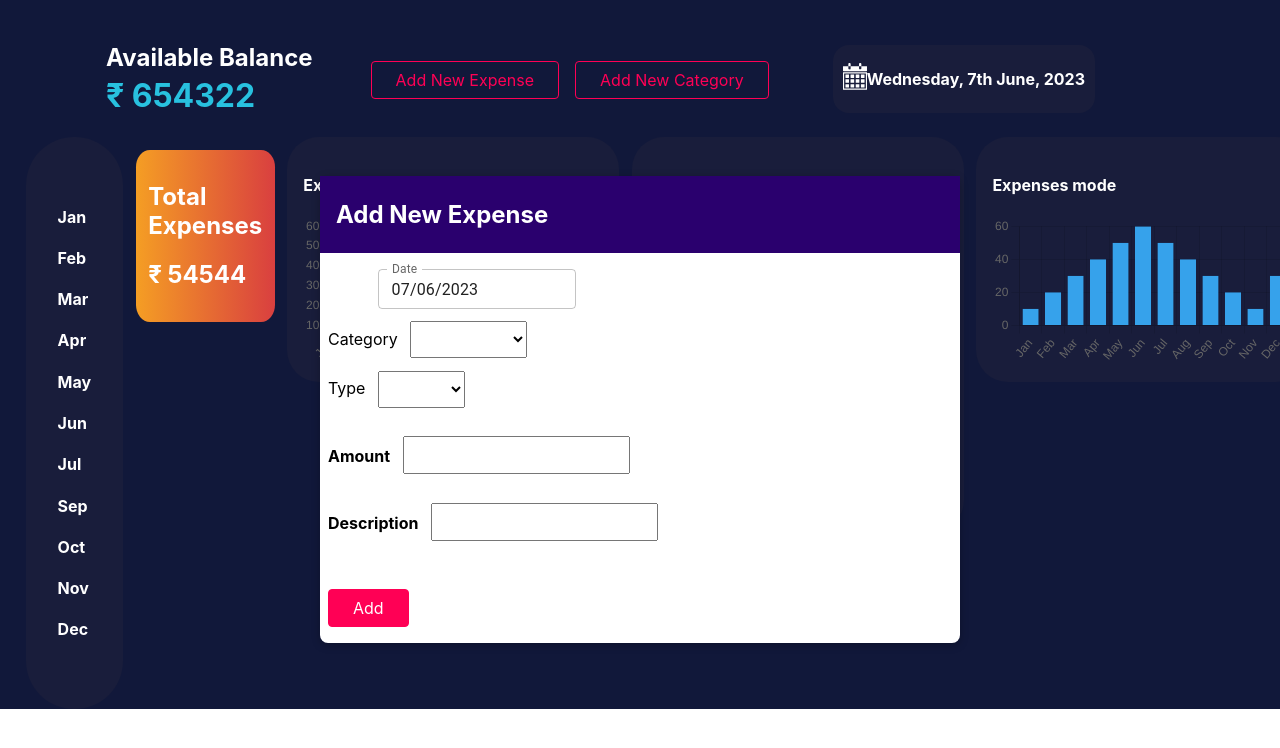
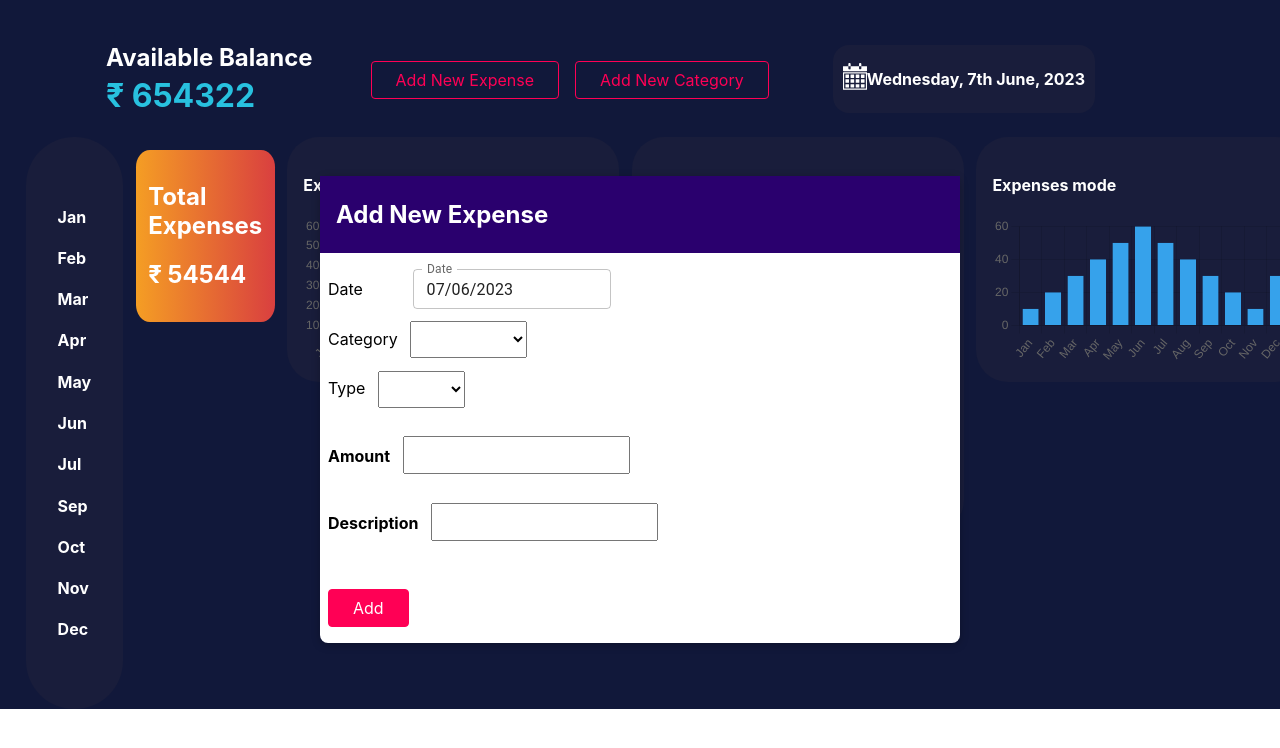
Before and after one commit to thenishant/expense-ui, a React (Create React App) app: page / in a window 1280 px wide. Both pictures are taken after a click on the button "Add New Expense". Shown: the top 748 px of the page. Built offline with nearby package versions, Linux system fonts and the light colour scheme.

Commit message:
Add Date label

```diff
--- a/src/expenses/components/AddExpense.js
+++ b/src/expenses/components/AddExpense.js
@@ -86,6 +86,7 @@ const AddExpense = () => {
                 footer={<Button onClick={closeAddExpenseHandler}>Add</Button>}>
                 <form>
                     <div className={'select-date--form'}>
+                        <label>Date</label>
                         <SelectDate
                             label={"Date"}
                             selected={() => setDate(moment().format('DD/MM/YYYY'))}
```
